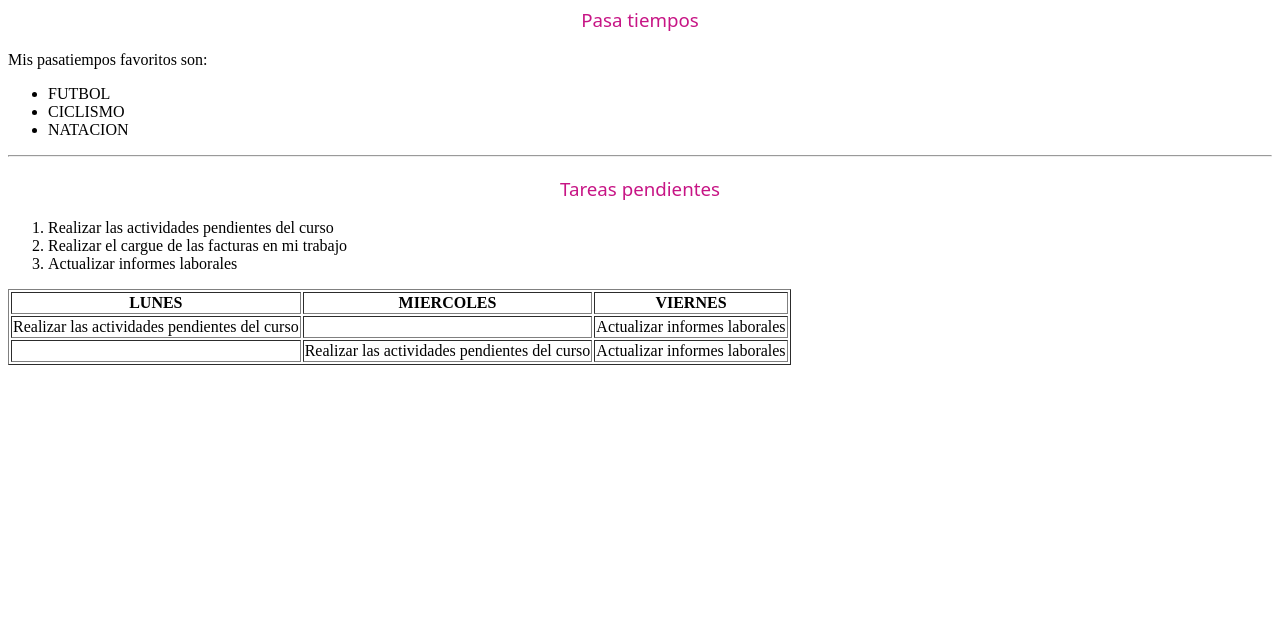
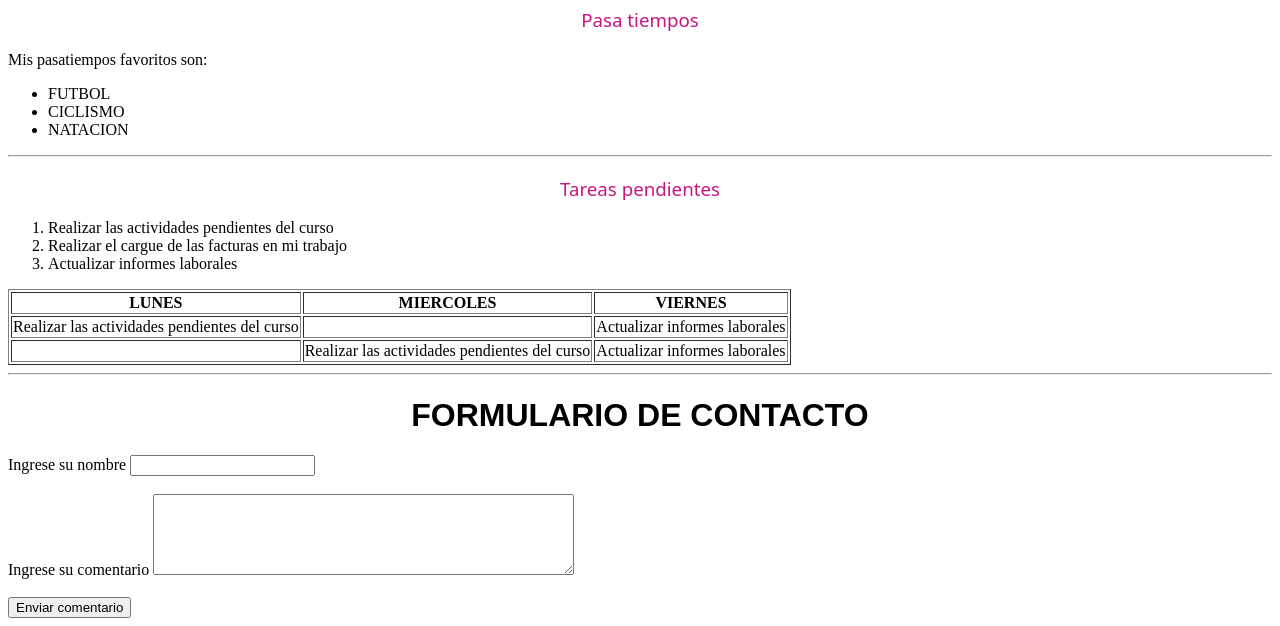
Before and after one commit to JuniorBenitez1106/Laboratorio1, a plain HTML site: page Index.html in a window 1280 px wide. Shown: the part 370-996 px from the top of the page. Before the commit the page ends 800 px from the top, so only its background shows below. Drawn offline with Linux system fonts and the light colour scheme; a web font is replaced by a local one.

Commit message:
se genera formulario para contacto

```diff
--- a/Index.html
+++ b/Index.html
@@ -11,7 +11,7 @@
 	<link href="https://fonts.googleapis.com/css2?family=Bungee+Spice&family=Rock+Salt&family=Train+One&display=swap" rel="stylesheet">
 </head>
 <body>
-<h1>HOJA DE VIDA</h1>
+<h1 id="h1">HOJA DE VIDA</h1>
 <hr>
 <h2>Sobre mi</h2>
 <p>Mi nombre es Junior Benitez, tengo 29 años y soy estudiante del talento tech, <br> quiero ser un buen desarrallorador y aprendar casa cosa que nos enseñan<br>mi principal es lograr cada objetivo propuesto para llegar a ser uno de los mejores programadores a nivel nacional, te comparto mis redes sociales para que veas todos mis desarrollos</p>
@@ -32,7 +32,7 @@
 	<li>Realizar el cargue de las facturas en mi trabajo</li>
 	<li>Actualizar informes laborales</li>
 </ol>
-<table border="1"> <!-- creacion de tabla con borde -->
+	<table border="1"> <!-- creacion de tabla con borde -->
 		<tbody> <!-- cuerpo de la tabla, la cual es la contenedora-->
 			<tr>
 				<th>LUNES</th><!-- crea los emcabezados de la tabla -->
@@ -54,5 +54,20 @@
 
 
 	</table>
+<hr>
+<div>
+<h1 > FORMULARIO DE CONTACTO</h1>
+	<form>
+		<label>Ingrese su nombre</label>
+		<input type="text" name="Nombre"><br><br>
+		<label>Ingrese su comentario</label>
+		<textarea rows="5" cols="50"></textarea><br><br>
+  		<input type="submit" value="Enviar comentario">
+
+
+
+
+	</form>
+</div>
 </body>
 </html>
--- a/estilo.css
+++ b/estilo.css
@@ -1,4 +1,4 @@
-h1{
+#h1{
 	background-image: url('hv.png');
 	background-size: contain;
 	background-repeat: no-repeat;
@@ -28,3 +28,9 @@ h3{
   	text-align: center;
   	color: mediumvioletred;
 }
+
+div h1{
+
+	font-family: arial;
+	text-align: center;
+}
```
